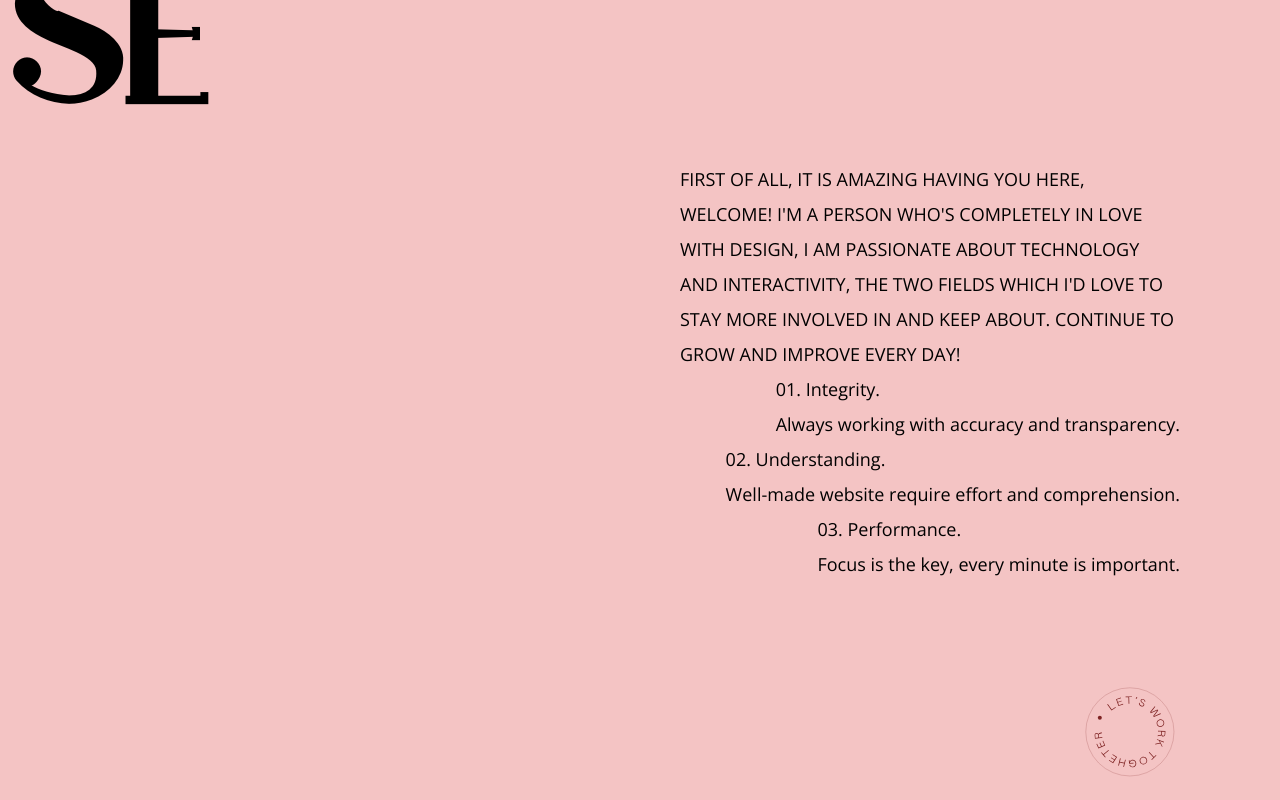
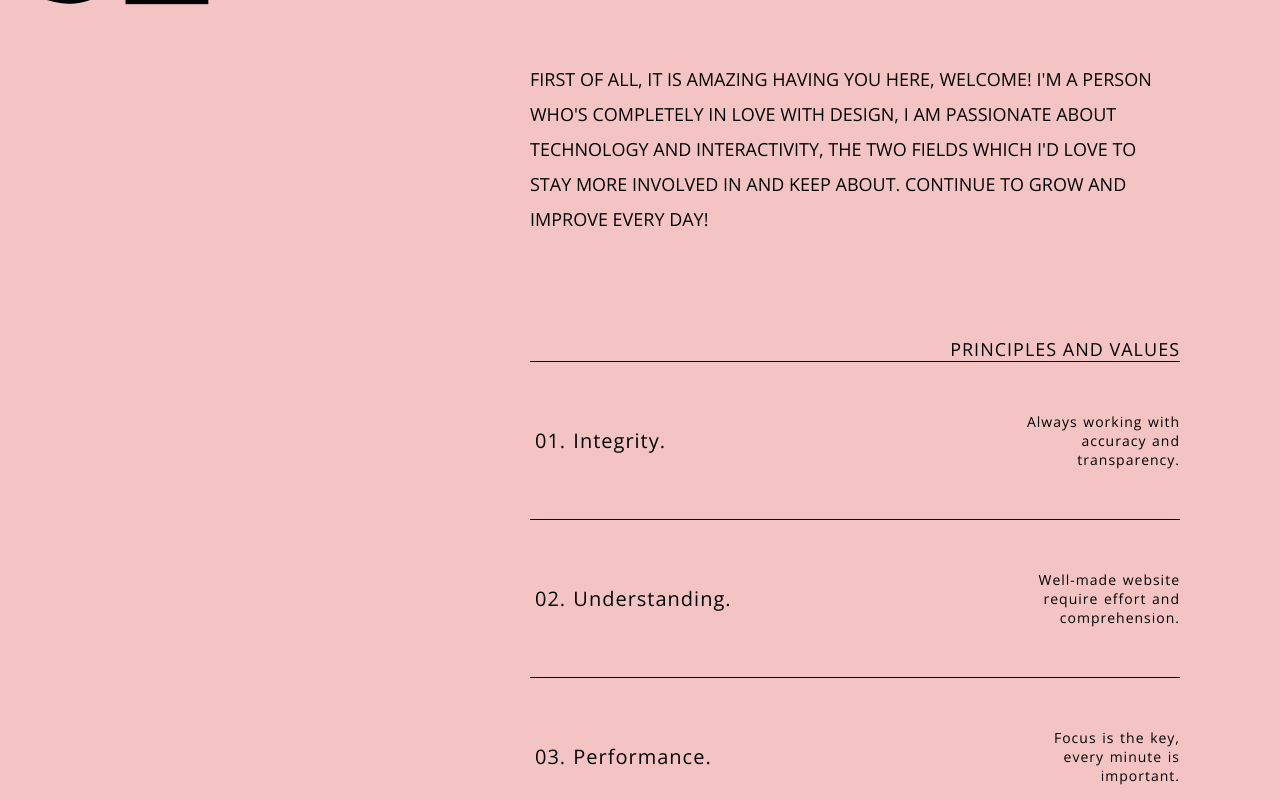
Before and after one commit to Franz-SuperCode/Project_Folio, a plain HTML site: page index.html in a window 1280 px wide. Shown: the part 2000-2800 px from the top of the page. Drawn offline with Linux system fonts and the light colour scheme.

Commit message:
Tabelle fertig

```diff
--- /dev/null
+++ b/TEST/test.css
@@ -0,0 +1,53 @@
+/* body {
+    width: 400px;
+    text-align: right;
+}
+
+div,
+caption {
+    margin: 0px text-align: right;
+}
+
+table,
+td {
+    width: 30%;
+    border: solid 2px black;
+    border-collapse: collapse;
+} */
+
+
+
+div {
+    margin-left: 28rem;
+    text-align: right;
+    width: 35rem;
+}
+
+table {
+    table-layout: fixed;
+    width: 100%;
+    border-collapse: collapse;
+    border-top: 0.1rem solid black;
+}
+
+tr {
+    border-bottom: 0.1rem solid black;
+}
+
+td {
+    padding: 50px;
+    letter-spacing: 0.1rem;
+    word-spacing: 0.1rem;
+}
+
+.td__first {
+    text-align: left;
+    padding-left: 0.5rem;
+}
+
+
+caption {
+    padding: 20px;
+    text-align: right;
+    letter-spacing: 0.1rem;
+}
--- a/assets/css/style.css
+++ b/assets/css/style.css
@@ -37,13 +37,16 @@ header {
     background-color: #EFE8D7;
     font-size: 1.8rem;
     padding-bottom: 5rem;
+    text-align: center;
 }
 
 header h1 {
     font-size: 16rem;
-    width: 100%;
-    margin: 10rem auto 5rem auto;
-    text-align: center;
+    font-family: athene;
+    width: 115rem;
+    margin: 0rem auto;
+    border-bottom: #042A5A solid 0.2rem;
+
 }
 
 header nav {
@@ -122,12 +125,57 @@ main {
 }
 
 .p__article_release {
-    width: 50rem;
+    width: 65rem;
 }
 
 .img__stemp {
     padding: 10rem 0;
     width: 10rem;
+}
+
+/*=============================================
+                Main Works Table
+===============================================*/
+
+div {
+    margin-left: 28rem;
+    text-align: right;
+    width: 65rem;
+}
+
+table {
+    table-layout: fixed;
+    width: 100%;
+    border-collapse: collapse;
+    border-top: 0.1rem solid black;
+}
+
+tr {
+    border-bottom: 0.1rem solid black;
+}
+
+td {
+    font-size: 1.4rem;
+    padding: 50px;
+    letter-spacing: 0.1rem;
+    word-spacing: 0.1rem;
+}
+
+.td__first {
+    font-size: 2rem;
+    text-align: left;
+    padding-left: 0.5rem;
+}
+
+.td__second {
+    width: 22rem;
+    padding-right: 0rem;
+}
+
+caption {
+    padding-top: 10rem;
+    text-align: right;
+    letter-spacing: 0.1rem;
 }
 
 /*=============================================
--- a/index.html
+++ b/index.html
@@ -15,10 +15,8 @@
             <p>SC20"</p>
             <p>TEMPORARY FOLIO</p>
         </nav>
-        <h1 class="fontFamily_athene">TEMPORARY
-            <hr class="hr__temporarryFolio"> FOLIO <span class="span__tempo"> ©</span>
-            <hr class="hr__temporarryFolio">
-        </h1>
+        <h1>TEMPORARY</h1>
+        <h1>FOLIO <span class="span__tempo"> ©</span></h1>
 
         <figure>
             <img src="./assets/img/blue.jpeg" alt="picture blue boy">
@@ -38,16 +36,21 @@
                     INVOLVED
                     IN AND KEEP ABOUT. CONTINUE TO GROW AND IMPROVE EVERY DAY!</p>
                 <div>
-                    <p>01. Integrity.</p>
-                    <p>Always working with accuracy and transparency.</p>
-                </div>
-                <div>
-                    <p>02. Understanding.</p>
-                    <p>Well-made website require effort and comprehension.</p>
-                </div>
-                <div>
-                    <p>03. Performance.</p>
-                    <p>Focus is the key, every minute is important.</p>
+                    <table>
+                        <caption>PRINCIPLES AND VALUES</caption>
+                        <tr>
+                            <td class="td__first">01. Integrity.</td>
+                            <td class="td__second">Always working with accuracy and transparency.</td>
+                        </tr>
+                        <tr>
+                            <td class="td__first">02. Understanding.</td>
+                            <td class="td__second"> Well-made website require effort and comprehension.</td>
+                        </tr>
+                        <tr>
+                            <td class="td__first">03. Performance.</td>
+                            <td class="td__second">Focus is the key, every minute is important.</td>
+                        </tr>
+                    </table>
                 </div>
                 <img class="img__stemp" src="./assets/img/letswork.svg" alt="">
             </article>
```
Also changed, not shown: TEST/test.html (added, +34 -0 lines).
